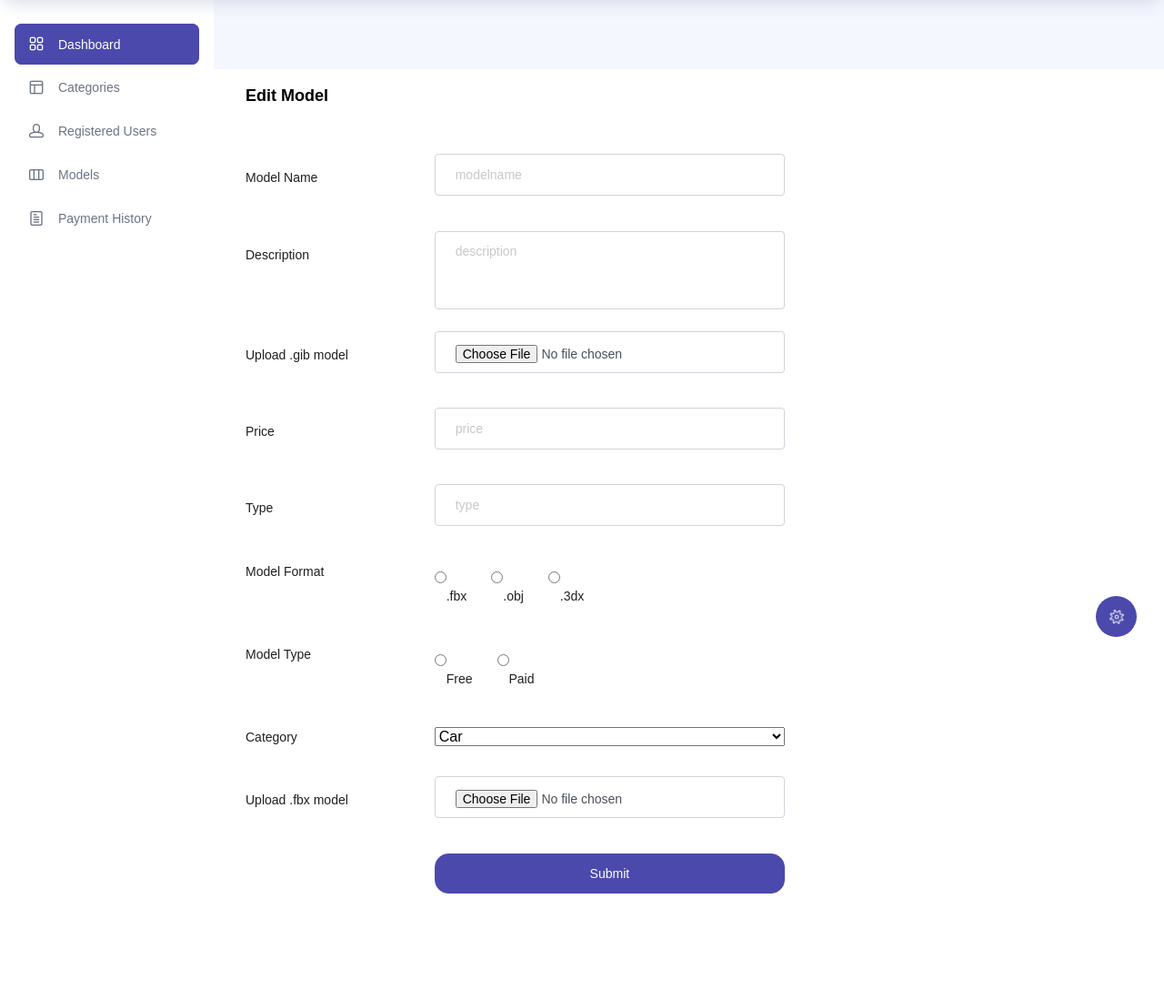
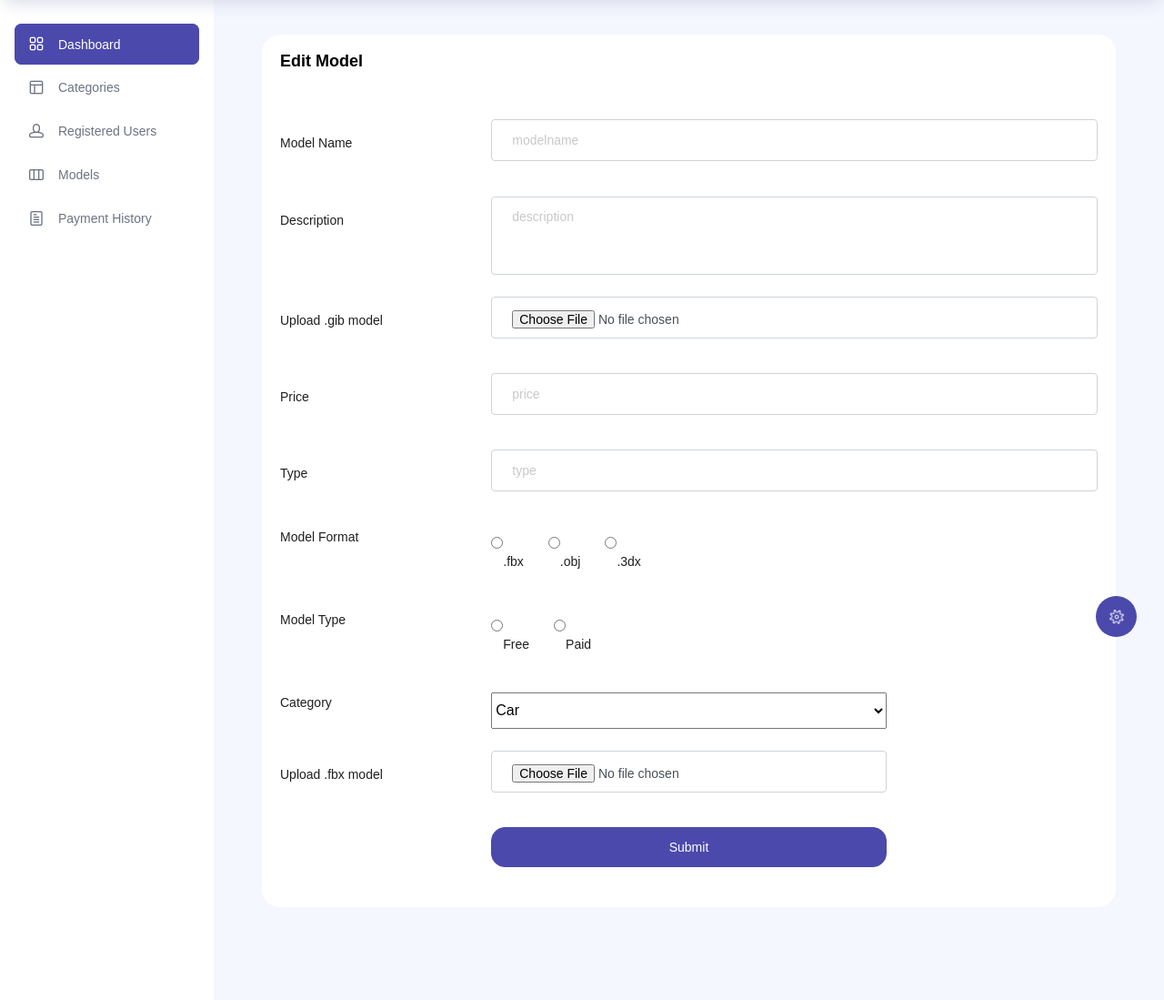
Before and after one commit to praveeshvnr/Dimenzions, a Django app: page /app/ in a window 1280 px wide. Shown: the part 60-1159 px from the top of the page at 91% size. Before the commit the page ends 1042 px from the top, so only its background shows below. Run offline with Django 4.2, Linux system fonts and the light colour scheme; style sheets or scripts are compiled from the project's sources; some libraries are stand-ins or nearby versions; some web fonts are replaced.

Commit message:
alignment issue cleared

```diff
--- a/templates/adminedit.html
+++ b/templates/adminedit.html
@@ -1,10 +1,11 @@
 {% extends 'base.html' %}
 {% block content %}
 <div class="container">
+
   <form method="post" class="post-form" action="modeledit" enctype="multipart/form-data">
     {% csrf_token %}
     <div class="form-group row">
-      <div class="col-md-10 grid-margin stretch-card">
+      <div class="col-md-12 grid-margin stretch-card">
         <div class="card">
           <div class="card-body">
             <h4 class="card-title">Edit Model</h4>
@@ -12,8 +13,8 @@
 
 
             <div class="form-group row">
-              <label for="exampleInputUsername2" class="col-sm-3 col-form-label">Model Name</label>
-              <div class="col-sm-6">
+              <label for="exampleInputUsername2" class="col-md-3 col-form-label">Model Name</label>
+              <div class="col-md-9">
                 <input type="text" class="form-control" id="exampleInputUsername2" placeholder="modelname"
                   name="modelname" />
               </div>
@@ -22,8 +23,8 @@
 
 
             <div class="form-group row">
-              <label for="exampleInputEmail2" class="col-sm-3 col-form-label">Description</label>
-              <div class="col-sm-6">
+              <label for="exampleInputEmail2" class="col-md-3 col-form-label">Description</label>
+              <div class="col-md-9">
                 <textarea class="form-control" id="exampleTextarea1" rows="4" placeholder="description"
                   name="description"></textarea>
               </div>
@@ -31,8 +32,8 @@
 
 
             <div class="form-group row">
-              <label for="" class="col-sm-3 col-form-label">Upload .gib model</label>
-              <div class="col-sm-6">
+              <label for="" class="col-md-3 col-form-label">Upload .gib model</label>
+              <div class="col-md-9">
                 <input type="file" name="gib" class="form-control" />
               </div>
             </div>
@@ -40,8 +41,8 @@
 
 
             <div class="form-group row">
-              <label for="exampleInputPassword2" class="col-sm-3 col-form-label">Price</label>
-              <div class="col-sm-6">
+              <label for="exampleInputPassword2" class="col-md-3 col-form-label">Price</label>
+              <div class="col-md-9">
                 <input type="text" class="form-control" id="exampleInputPassword2" placeholder="price" name="price" />
               </div>
             </div>
@@ -49,8 +50,8 @@
 
 
             <div class="form-group row">
-              <label for="exampleInputConfirmPassword2" class="col-sm-3 col-form-label">Type</label>
-              <div class="col-sm-6">
+              <label for="exampleInputConfirmPassword2" class="col-md-3 col-form-label">Type</label>
+              <div class="col-md-9">
                 <input type="text" class="form-control w-100" id="exampleInputConfirmPassword2" placeholder="type"
                   name="types" />
               </div>
@@ -109,11 +110,11 @@
 
 
 
-              <div class="col-sm-3">
+              <div class="col-md-3">
                 <label class="form-check-label" for="inlineRadio2">Category</label>
               </div>
-              <div class="col-sm-6">
-                <select class="form-select w-100" id="inlineRadio2" aria-label="Default select example" name="category">
+              <div class="col-md-6">
+                <select class="form-select w-100" id="inlineRadio2" aria-label="Default select example" name="category" style="height: 40px;">
                   <option selected>Car</option>
                   <option value="1">One</option>
                   <option value="2">Two</option>
--- a/templates/base.html
+++ b/templates/base.html
@@ -339,12 +339,12 @@
             <!-- partial -->
             <div class="main-panel">
                 <div class="content-wrapper">
-
+                    {% block content %}
+                    {% endblock %}
                 </div>
                 <!-- content-wrapper ends -->
 
-                {% block content %}
-                 {% endblock %}
+
                 <!-- partial:partials/_footer.html -->
 
                 <!-- partial -->
```
